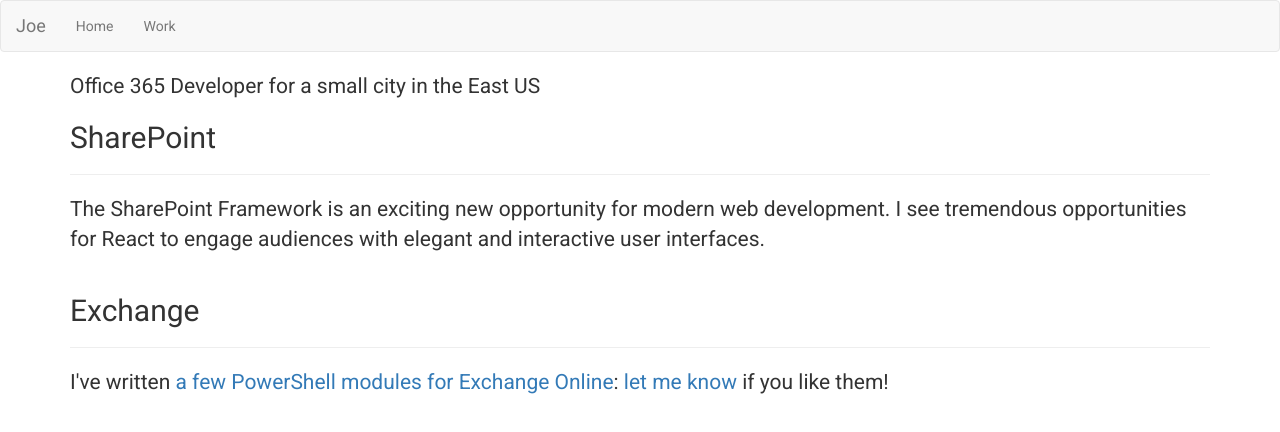
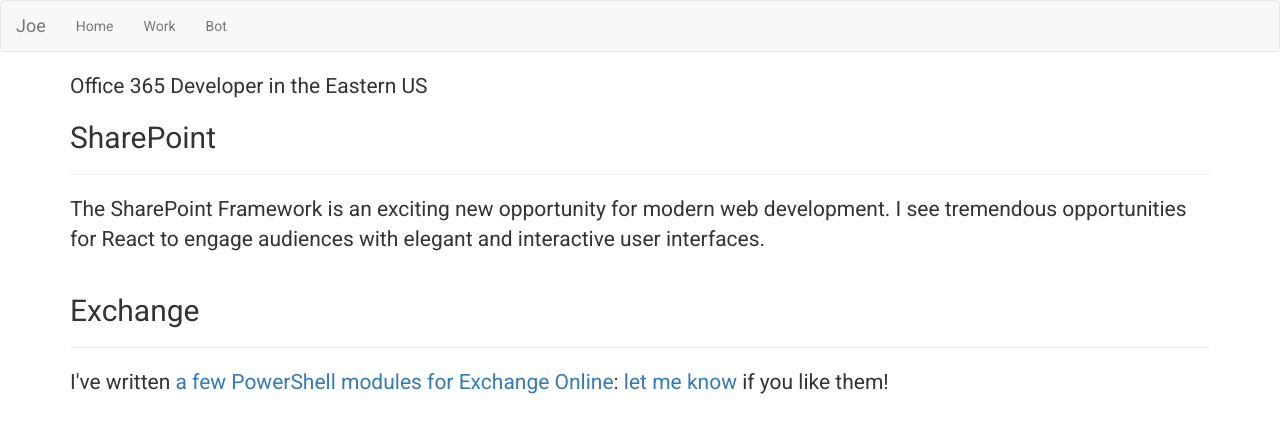
Before and after one commit to jcrocke9/joecrockett, a React (Create React App) app: page / in a window 1280 px wide. Shown: the top 432 px of the page. Built offline with nearby package versions, Linux system fonts and the light colour scheme.

Commit message:
now includes bot and react 16

```diff
--- a/src/App.js
+++ b/src/App.js
@@ -7,6 +7,7 @@
 } from 'react-router-dom';
 import { Home } from './components/Home';
 import { Work } from './components/Work';
+import { Bot } from './components/Bot';
 
 ReactGA.initialize('UA-116194261-1');
 function fireTracking() {
@@ -37,12 +38,14 @@
                                     <ul className="nav navbar-nav">
                                         <li><Link to="/">Home</Link></li>
                                         <li><Link to="/work">Work</Link></li>
+                                        <li><Link to="/bot">Bot</Link></li>
                                     </ul>
                                 </div>
                             </div>
                         </nav>
                         <Route exact path="/" component={Home} />
                         <Route path="/work" component={Work} />
+                        <Route path="/bot" component={Bot} />
                     </div>
                 </Router>
             </div>
--- /dev/null
+++ b/src/components/Bot.js
@@ -0,0 +1,26 @@
+import React, { Component } from 'react';
+import { DirectLine } from 'botframework-directlinejs';
+import ReactWebChat from 'botframework-webchat';
+
+export class Bot extends Component {
+    constructor(props) {
+        super(props);
+        this.directLine = new DirectLine({ token: 'Z2HABx-Lzug.HOJtEOo1GIr6aW0oDbE_ZMCPOVDSWynAX3JsTJH6_sA' });
+    }
+
+    render() {
+        return (
+            <div>
+                <div className="bs-docs-header" id="content" tabIndex="-1">
+                    <div className="container">
+                        <h1>Bot</h1>
+                    </div>
+                </div>
+                <div className="container bs-docs-container">
+                    <ReactWebChat directLine={this.directLine} userID='YOUR_USER_ID' />
+
+                </div>
+            </div>
+        );
+    }
+}
--- a/src/components/Home.js
+++ b/src/components/Home.js
@@ -6,7 +6,7 @@
             <div >
                 <div className="bs-docs-featurette" id="content" tabIndex="-1">
                     <div className="container">
-                    <p className="lead">Office 365 Developer for a small city in the East US</p>
+                    <p className="lead">Office 365 Developer in the Eastern US</p>
                     <h2 className="bs-docs-featurette-title">SharePoint</h2>
                         <hr className="half-rule" />
 
```
Also changed, not shown: package.json (+20 -8 lines), jsconfig.json (deleted), 18 other files (tests, documents, lock files or other folders).
